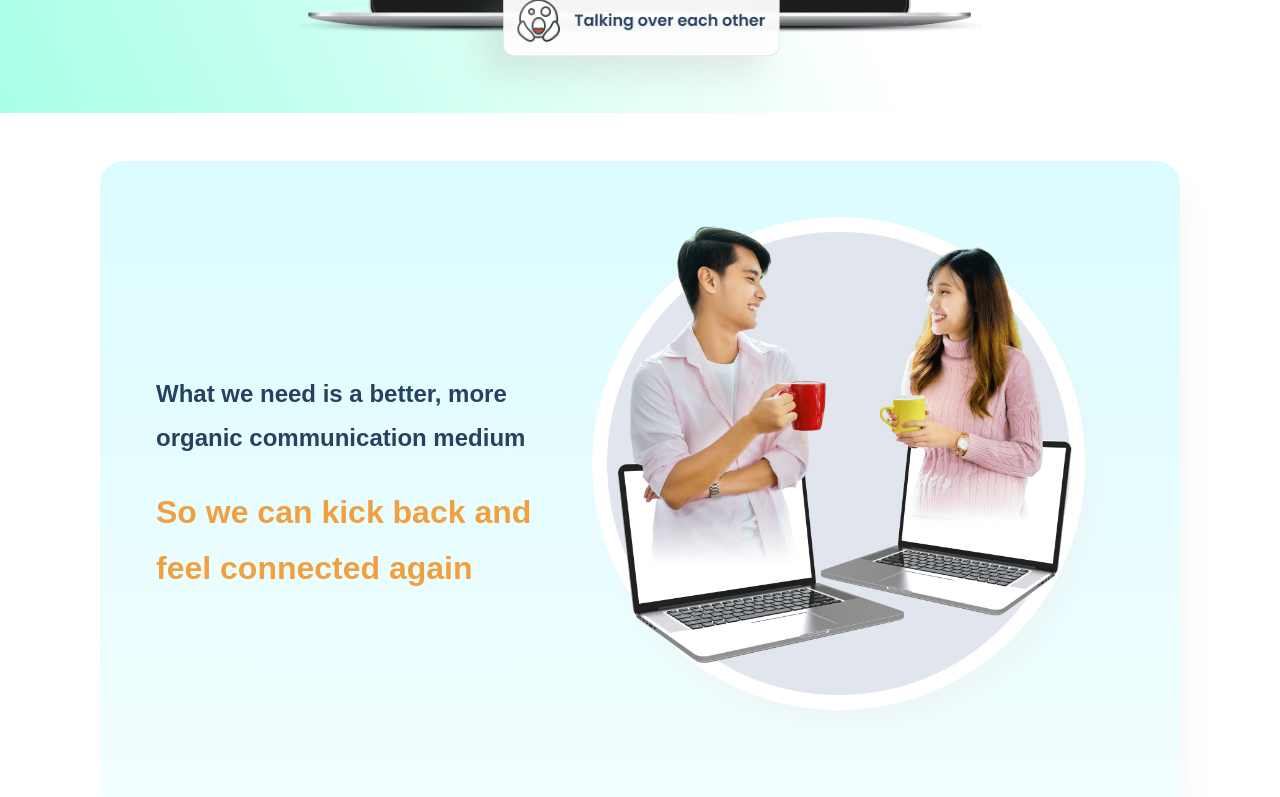
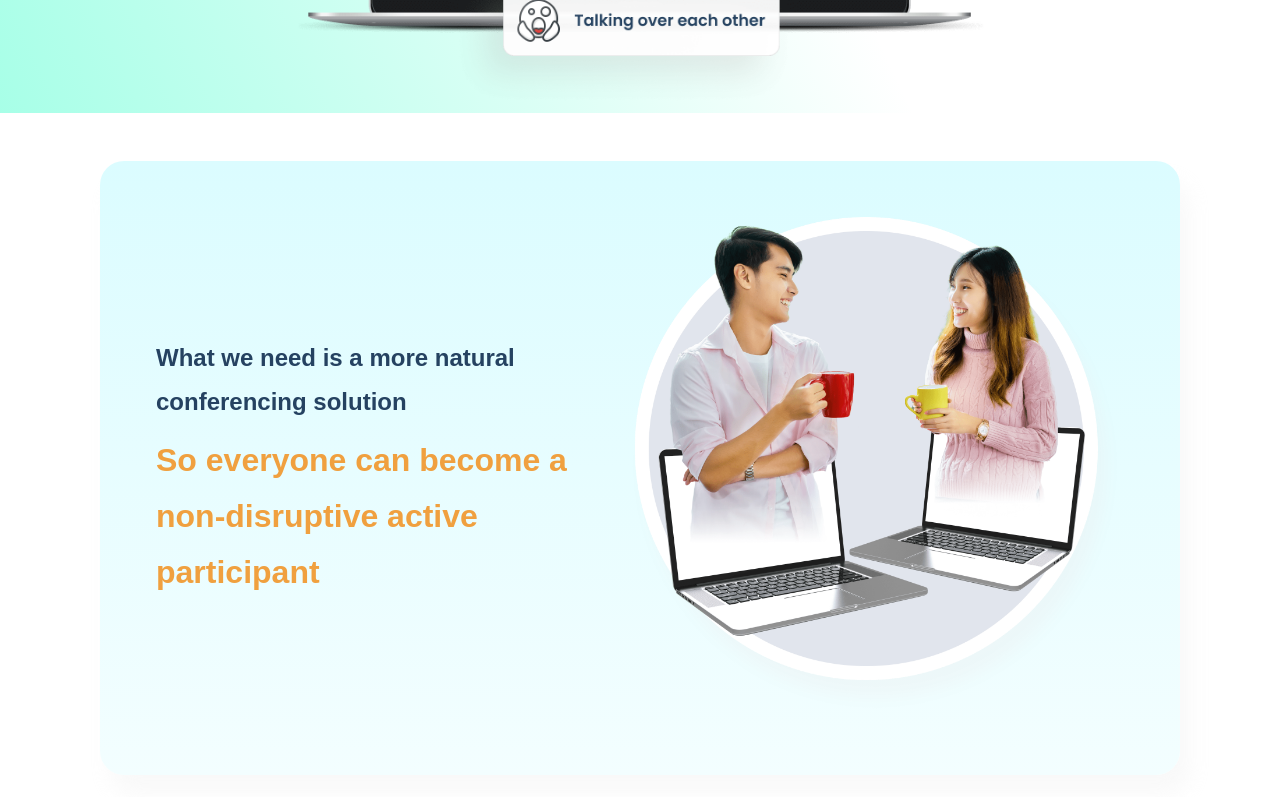
Before and after one commit to kickback-space/SSR-main-landing-page, a Next.js app: page / in a window 1280 px wide. Shown: the part 1362-2159 px from the top of the page. Built offline with nearby package versions, Linux system fonts and the light colour scheme.

Commit message:
update text

```diff
--- a/components/information/index.js
+++ b/components/information/index.js
@@ -23,10 +23,10 @@ function Information() {
             <div className={styles.textInfo}>
               <span
                 className={styles.titleInfo}
-              >{`What we need is a better, more organic communication medium`}</span>
+              >{`What we need is a more natural conferencing solution`}</span>
               <span
                 className={styles.infoDesktop}
-              >{`So we can kick back and feel connected again`}</span>
+              >{`So everyone can become a non-disruptive active participant`}</span>
             </div>
 
             <div className={styles.groupViewBanner}>
--- a/components/information/information.module.scss
+++ b/components/information/information.module.scss
@@ -64,7 +64,7 @@
           }
           .infoDesktop {
             font-size: 32px;
-            margin-top: 24px;
+            margin-top: 8px;
             font-weight: bold;
             line-height: 175%;
             color: #f0a03f;
```
